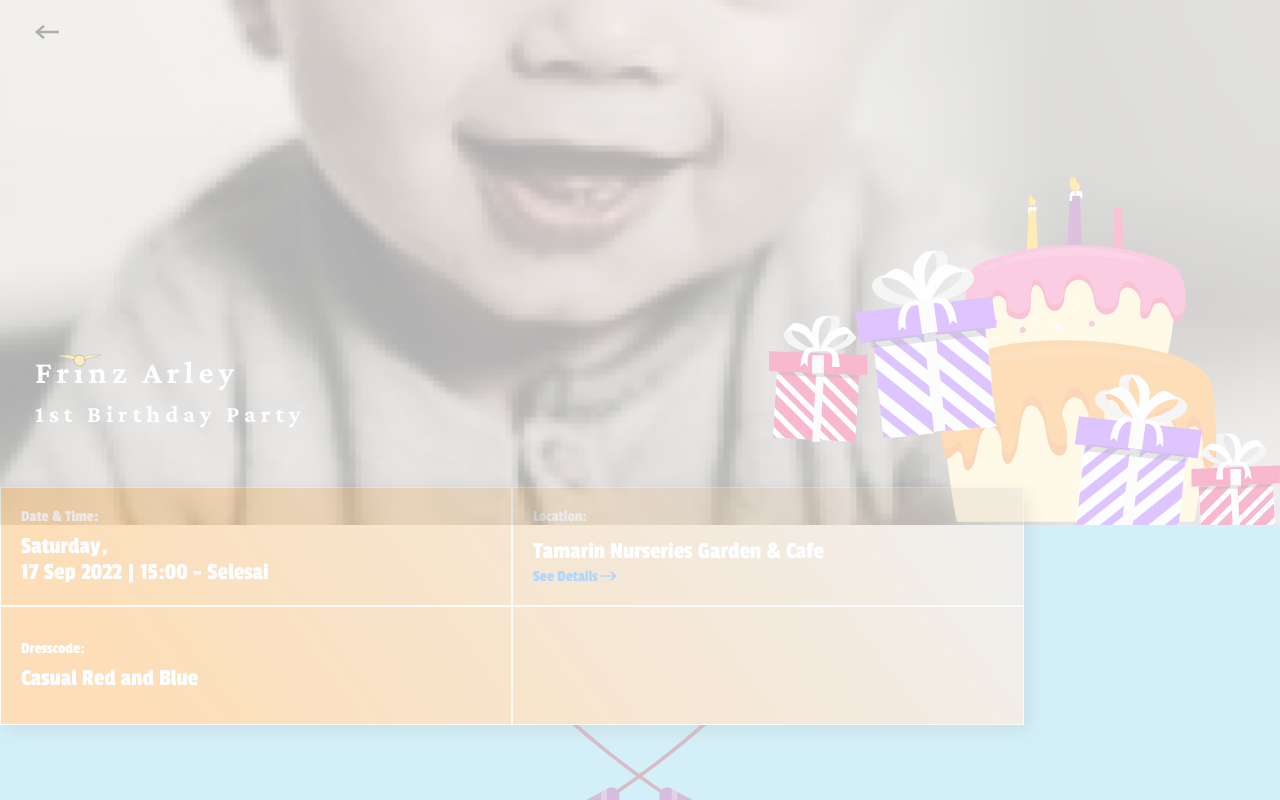
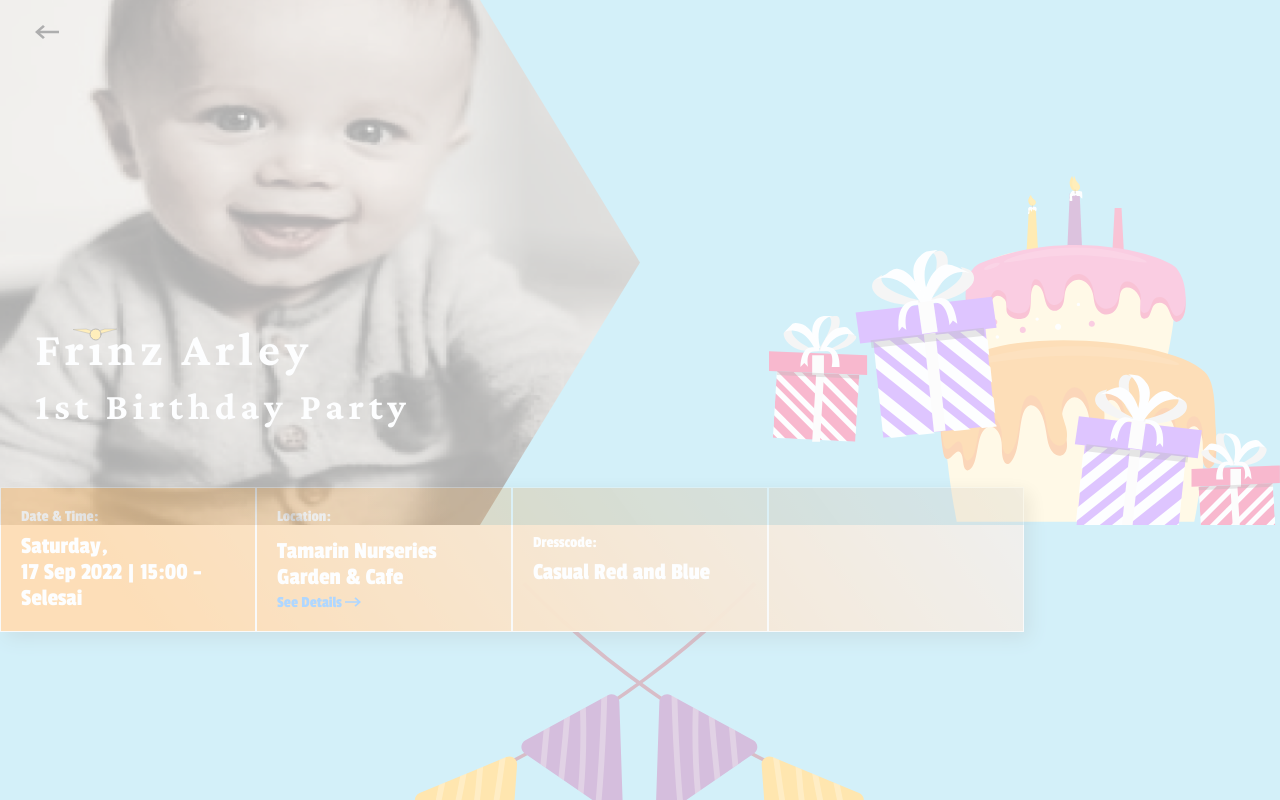
Before and after one commit to Ayocode5/react-web-ultah, a React (Create React App) app: page /invitation/1 in a window 1280 px wide. Shown: the top 800 px of the page. Built offline with nearby package versions, Linux system fonts and the light colour scheme.

Commit message:
fix header style

```diff
--- a/src/Components/Pages/Main/Main.css
+++ b/src/Components/Pages/Main/Main.css
@@ -10,6 +10,7 @@ header {
   height: 100%;
   object-fit: cover;
   background-position: fixed;
+  object-position: top;
   filter: saturate(0.2) temperature(0.6) drop-shadow(0);
 }
 
@@ -310,3 +311,30 @@ figure img {
     transform: translateY(-190px);
   }
 }
+
+@media screen and (min-width: 1200px) {
+  .header__background {
+    object-fit: unset;
+    width: 50%;
+    -webkit-clip-path: polygon(0% 0%, 75% 0%, 100% 50%, 75% 100%, 0% 100%);
+    clip-path: polygon(0% 0%, 75% 0%, 100% 50%, 75% 100%, 0% 100%);
+  }
+  header {
+    background-color: var(--background-color);
+  }
+  .container .wrapper__box {
+    grid-template-rows: 1fr;
+    grid-template-columns: repeat(4, 1fr);
+  }
+  .header__content .content h1 {
+    font-size: 48px;
+  }
+
+  .header__content .content p {
+    font-size: 38px;
+  }
+  .icon-tape {
+    top: 6px;
+    left: 37px;
+  }
+}
```
